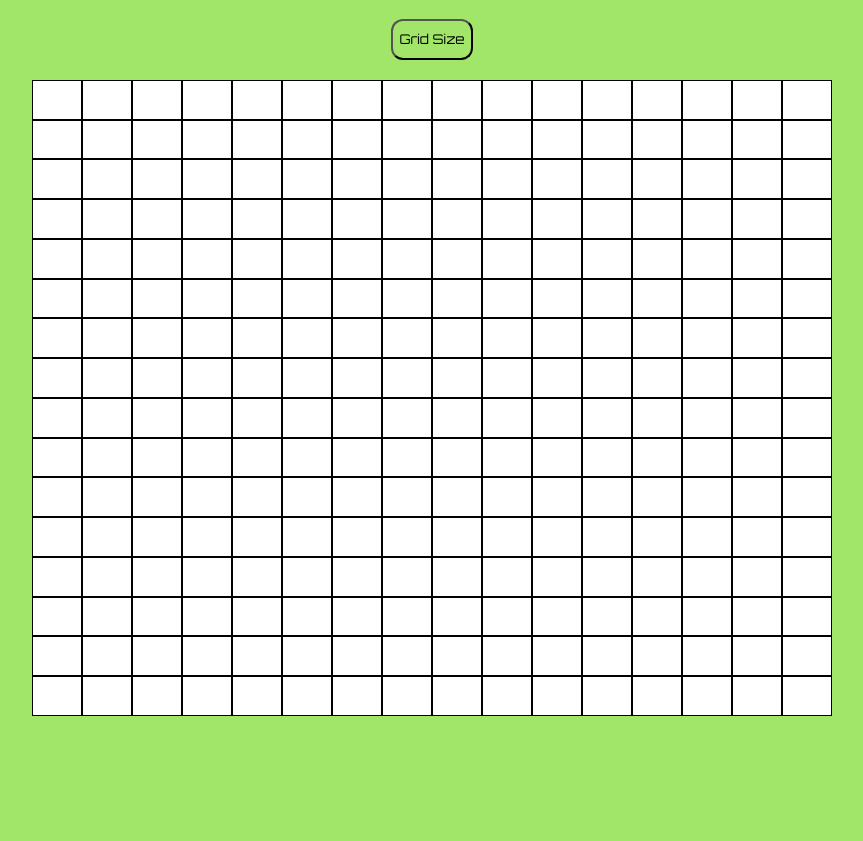
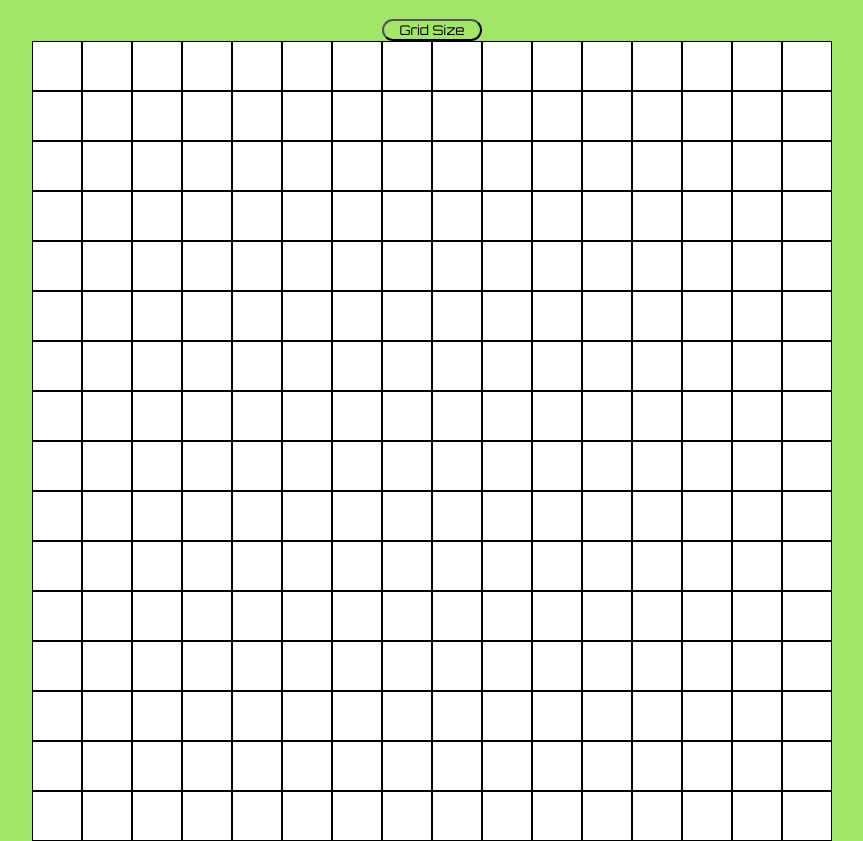
Before and after one commit to zjabel/Etch-a-Sketch, a plain HTML site: page index.html in a window 1280 px wide. Shown: the part 64-905 px from the top of the page, without its empty margins (208-1071 px from the left). Before the commit the page ends 800 px from the top, so only its background shows below. Drawn offline with Linux system fonts and the light colour scheme.

Commit message:
Proyecto finalizado

```diff
--- a/main.js
+++ b/main.js
@@ -1,30 +1,21 @@
-document.addEventListener('DOMContentLoaded', () => {
-    createGrid(16); // Create a starter grid of 16x16
-    const gridSizeButton= document.getElementById("#button-grid-configurator");
-    gridSizeButton.addEventListener("click", createNewGrid);
-});
-
 function createGrid(size) {
     const container = document.getElementById('grid-container');
-    container.innerHTML = ''; // Clean the actual grid
+    container.innerHTML = ''; // Limpiar la cuadrícula existente
+
+    // Calcular el tamaño de cada celda, sin restar para compensar el borde
+    const gridSize = 800; // Tamaño fijo del contenedor
+    const cellSize = gridSize / size; // Tamaño de cada celda sin restar para el borde
 
     for (let i = 0; i < size * size; i++) {
         const gridItem = document.createElement('div');
         gridItem.classList.add('grid-item');
+        gridItem.style.width = `${cellSize}px`;
+        gridItem.style.height = `${cellSize}px`;
         gridItem.addEventListener('mouseover', () => {
             gridItem.style.backgroundColor = getRandomColor();
         });
         container.appendChild(gridItem);
     }
-}
-
-function createNewGrid() {
-    let size = parseInt(prompt('Enter the number of squares per side for the new grid (maximum 100):'), 10);
-    if (isNaN(size) || size < 1 || size > 100) {
-        alert('Please enter a number between 1 and 100.');
-        return;
-    }
-    createGrid(size);
 }
 
 function getRandomColor() {
@@ -35,3 +26,18 @@ function getRandomColor() {
     }
     return color;
 }
+
+document.addEventListener('DOMContentLoaded', () => {
+    createGrid(16); // Crear una cuadrícula inicial de 16x16
+    const gridSizeButton = document.getElementById("button-grid-configurator");
+    gridSizeButton.addEventListener("click", createNewGrid);
+});
+
+function createNewGrid() {
+    let size = parseInt(prompt('Enter the number of squares per side for the new grid (maximum 100):'));
+    if (isNaN(size) || size < 1 || size > 100) {
+        alert('Please enter a number between 1 and 100.');
+        return;
+    }
+    createGrid(size);
+}
--- a/style.css
+++ b/style.css
@@ -2,7 +2,6 @@ body {
     display: flex;
     flex-direction: column;
     align-items: center;
-    justify-content: center;
     background-color: #a2e669;
     font-family: "Orbitron", sans-serif;
     height: 100vh;
@@ -10,7 +9,7 @@ body {
 }
 
 #button-grid-configurator {
-    width: 50;
+    width: 100px;
     height: 50px;
     border-radius: 12px;
     background-color: transparent;
@@ -18,21 +17,18 @@ body {
 }
 
 #grid-container {
-    padding: 20px;
     display: flex;
     flex-wrap: wrap;
     width: 800px;
     height: 800px;
+    box-sizing: border-box;
+    margin: 0;
+    padding: 0;
 }
 
 .grid-item {
-    width: calc(100% / 16);
-    height: calc(100% / 16);
+    box-sizing: border-box;
     border: 1px solid black;
-    box-sizing: border-box;
     background-color: white;
+    flex: 0 0 auto;
 }
-
-.grid-item:hover {
-    background-color: random;
-}
```
